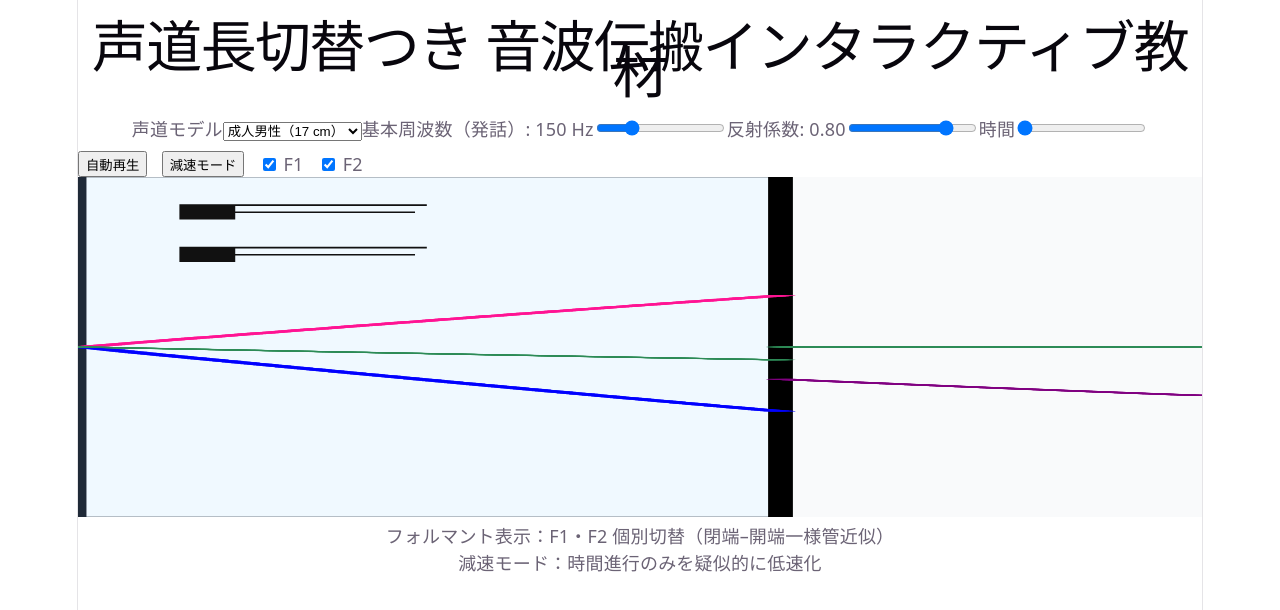
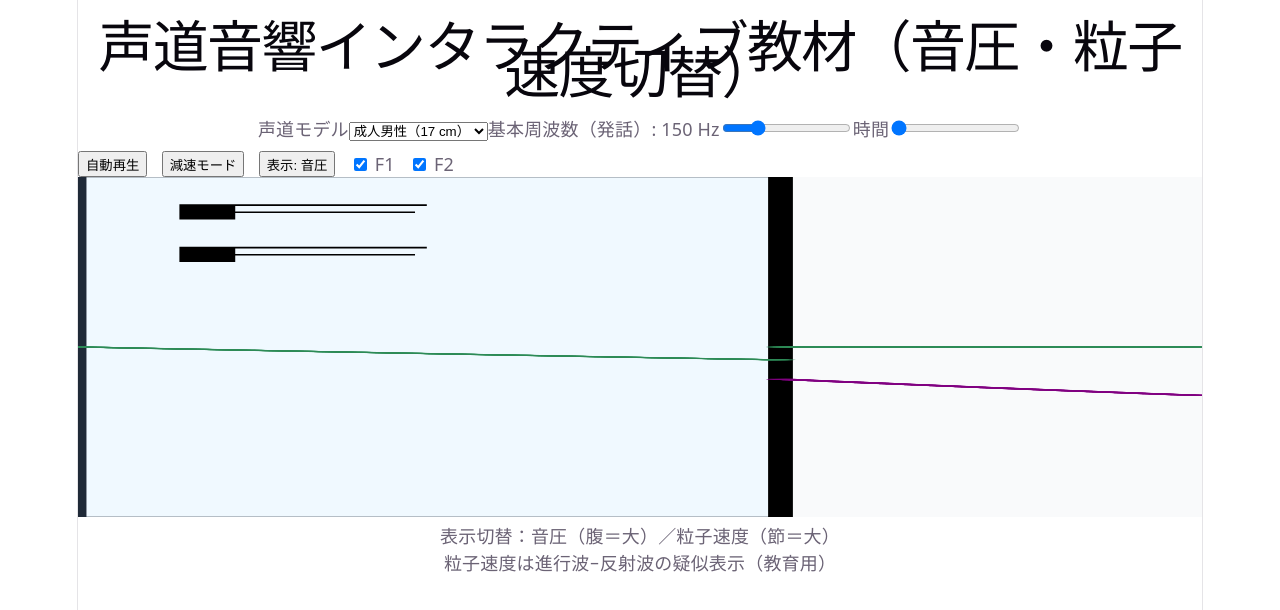
Before and after one commit to gengo22study-web/vocal-tract-wave, a React (Vite) app: page / in a window 1280 px wide. Shown: the top 610 px of the page. Built offline with nearby package versions, Linux system fonts and the light colour scheme.

Commit message:
add toggle between pressure and particle velocity visualization

```diff
--- a/src/App.jsx
+++ b/src/App.jsx
@@ -15,21 +15,23 @@ export default function App() {
   const [tract, setTract] = useState("male");
   const L = TRACT_PRESETS[tract].L;
 
-  const [freq, setFreq] = useState(150); // 基本周波数（発話）
+  const [freq, setFreq] = useState(150);
   const [reflection, setReflection] = useState(0.8);
   const [time, setTime] = useState(0);
   const [playing, setPlaying] = useState(false);
-  const [slow, setSlow] = useState(false); // 疑似減速モード
+  const [slow, setSlow] = useState(false);
+  // 表示モード切替
+  const [mode, setMode] = useState("pressure"); // 'pressure' | 'velocity'
 
-  // フォルマント表示切替（F1, F2）
+
+  // フォルマント表示
   const [showF1, setShowF1] = useState(true);
   const [showF2, setShowF2] = useState(true);
-
 
   const omega = 2 * Math.PI * freq;
   const k = omega / c;
 
-  // === 疑似減速付き自動再生 ===
+  // === 自動再生（疑似減速対応） ===
   useEffect(() => {
     if (!playing) return;
     const dt = slow ? 0.0001 : 0.0005;
@@ -46,50 +48,49 @@ export default function App() {
   // 声門は体積速度源 → 音圧をテーパ表示
   const sourceTaper = xi => 1 - Math.exp(-xi / (0.02 * L));
 
-  const incidentRaw = x.map(xi =>
-    xi <= L ? sourceTaper(xi) * Math.sin(omega * time - k * xi) : null
-  );
-  const reflectedRaw = x.map(xi =>
-    xi <= L ? sourceTaper(xi) * reflection * Math.sin(omega * time + k * xi) : null
-  );
+  // 基本波（音圧）
+  const p_inc = x.map(xi => xi <= L ? sourceTaper(xi) * Math.sin(omega * time - k * xi) : null);
+  const p_ref = x.map(xi => xi <= L ? sourceTaper(xi) * reflection * Math.sin(omega * time + k * xi) : null);
+  // 合成場
+  const p_total = x.map((_, i) => (p_inc[i] ?? 0) + (p_ref[i] ?? 0));
+  const p_out = x.map(xi => xi > L ? 0.5 * Math.sin(omega * time - k * xi) : null);
+  // 粒子速度（進行波−反射波）※正規化表示
+  const u_total = x.map((_, i) => (p_inc[i] ?? 0) - (p_ref[i] ?? 0));
 
-  const totalRaw = x.map((_, i) => (incidentRaw[i] ?? 0) + (reflectedRaw[i] ?? 0));
-  const transmittedRaw = x.map(xi => xi > L ? 0.5 * Math.sin(omega * time - k * xi) : null);
+
+  const fieldRaw = mode === "pressure" ? p_total : u_total;
+
 
   // === 正規化 ===
   const maxAmp = Math.max(
-    ...totalRaw.filter(v => v !== null).map(v => Math.abs(v)),
+    ...fieldRaw.filter(v => v !== null).map(v => Math.abs(v)),
     1
   );
   const norm = v => (v === null ? null : v / maxAmp);
 
-  const incident = incidentRaw.map(norm);
-  const reflected = reflectedRaw.map(norm);
-  const total = totalRaw.map(norm);
-  const transmitted = transmittedRaw.map(norm);
+  const field = fieldRaw.map(norm);
+  const outField = p_out.map(norm);
 
-  // === フォルマント（閉端–開端・一様管近似） ===
-  const F1 = (1 * c) / (4 * L);
+
+  // フォルマント（閉端–開端一様管近似）
+  const F1 = c / (4 * L);
   const F2 = (3 * c) / (4 * L);
+
+
   return (
     <div className="container">
-      <h1>声道長切替つき 音波伝搬インタラクティブ教材</h1>
-
+      <h1>声道音響インタラクティブ教材（音圧・粒子速度切替）</h1>
       <div className="card">
         <label>声道モデル</label>
         <select value={tract} onChange={e => setTract(e.target.value)}>
           {Object.entries(TRACT_PRESETS).map(([key, v]) => (
-            <option key={key} value={key}>{v.label}（{Math.round(v.L * 100)} cm）</option>
+            <option key={key} value={key}>{v.label}（{Math.round(v.L*100)} cm）</option>
           ))}
         </select>
 
         <label>基本周波数（発話）: {freq} Hz</label>
         <input type="range" min="100" max="300" step="5"
           value={freq} onChange={e => setFreq(+e.target.value)} />
-
-        <label>反射係数: {reflection.toFixed(2)}</label>
-        <input type="range" min="0" max="1" step="0.05"
-          value={reflection} onChange={e => setReflection(+e.target.value)} />
 
         <label>時間</label>
         <input type="range" min="0" max="0.02" step="0.0002"
@@ -98,6 +99,9 @@ export default function App() {
         <div style={{ display: "flex", flexWrap: "wrap", gap: "0.8rem", marginTop: "0.5rem" }}>
           <button onClick={() => setPlaying(p => !p)}>{playing ? "停止" : "自動再生"}</button>
           <button onClick={() => setSlow(s => !s)}>{slow ? "通常速度" : "減速モード"}</button>
+          <button onClick={() => setMode(m => m === "pressure" ? "velocity" : "pressure")}>
+            表示: {mode === "pressure" ? "音圧" : "粒子速度"}
+          </button>
           <label><input type="checkbox" checked={showF1} onChange={e => setShowF1(e.target.checked)} /> F1</label>
           <label><input type="checkbox" checked={showF2} onChange={e => setShowF2(e.target.checked)} /> F2</label>
         </div>
@@ -110,7 +114,7 @@ export default function App() {
         preserveAspectRatio="none"
         style={{ background: "#f9fafb" }}
       >
-        {/* 声道本体 */}
+        {/* 声道 */}
         <rect x={0} y={-1.2} width={L} height={2.4}
           fill="#f0f9ff" stroke="#1f2937" strokeWidth={0.004} />
         <line x1={0} x2={0} y1={-1.2} y2={1.2} stroke="#1f2937" strokeWidth={0.004} />
@@ -118,23 +122,23 @@ export default function App() {
 
         {(showF1 || showF2) && (
           <g>
-            {showF1 && (
-              <text x={0.01} y={-0.9} fontSize={0.15} fill="#111">F1 ≈ {Math.round(F1)} Hz</text>
-            )}
-            {showF2 && (
-              <text x={0.01} y={-0.6} fontSize={0.15} fill="#111">F2 ≈ {Math.round(F2)} Hz</text>
-            )}
+            {showF1 && <text x={0.01} y={-0.9} fontSize={0.15}>F1 ≈ {Math.round(F1)} Hz</text>}
+            {showF2 && <text x={0.01} y={-0.6} fontSize={0.15}>F2 ≈ {Math.round(F2)} Hz</text>}
           </g>
         )}
-        {x.map((xi, i) => incident[i] !== null && <circle key={`i${i}`} cx={xi} cy={-incident[i]} r={0.004} fill="blue" />)}
-        {x.map((xi, i) => reflected[i] !== null && <circle key={`r${i}`} cx={xi} cy={-reflected[i]} r={0.004} fill="deeppink" />)}
-        {x.map((xi, i) => total[i] !== null && <circle key={`t${i}`} cx={xi} cy={-total[i]} r={0.004} fill="seagreen" />)}
-        {x.map((xi, i) => transmitted[i] !== null && <circle key={`o${i}`} cx={xi} cy={-transmitted[i]} r={0.004} fill="purple" />)}
-      </svg>
+
+        {x.map((xi, i) => field[i] !== null && (
+          <circle key={i} cx={xi} cy={-field[i]} r={0.004} fill={mode === "pressure" ? "seagreen" : "orange"} />
+        ))}
+        {mode === "pressure" && x.map((xi, i) => outField[i] !== null && (
+          <circle key={`o${i}`} cx={xi} cy={-outField[i]} r={0.004} fill="purple" />
+        ))}
+      </svg>
+
 
       <p className="legend">
-        フォルマント表示：F1・F2 個別切替（閉端–開端一様管近似）<br />
-        減速モード：時間進行のみを疑似的に低速化
+        表示切替：音圧（腹＝大）／粒子速度（節＝大）<br />
+        粒子速度は進行波−反射波の疑似表示（教育用）
       </p>
     </div>
   );
```
Also changed, not shown: 2 other files (tests, documents, lock files or other folders).
